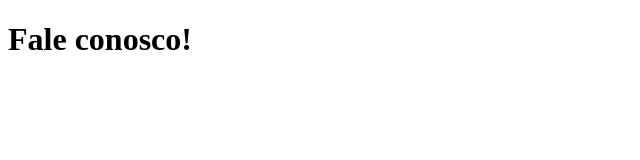
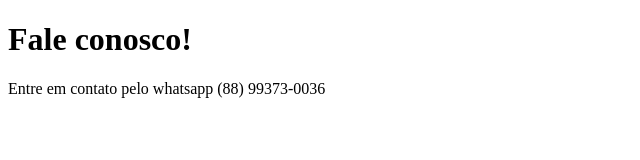
Before and after one commit to ThainazZ/Iron-Pump, a plain HTML site: page contato.html in a window 1280 px wide. Shown: the whole page, without its empty margins (0-640 px from the left). Drawn offline with Linux system fonts and the light colour scheme.

Commit message:
atualizando a página de contato

```diff
--- a/contato.html
+++ b/contato.html
@@ -8,5 +8,6 @@
 </head>
 <body>
     <h1>Fale conosco!</h1>
+    <p>Entre em contato pelo whatsapp (88) 99373-0036</p>
 </body>
 </html>
```
